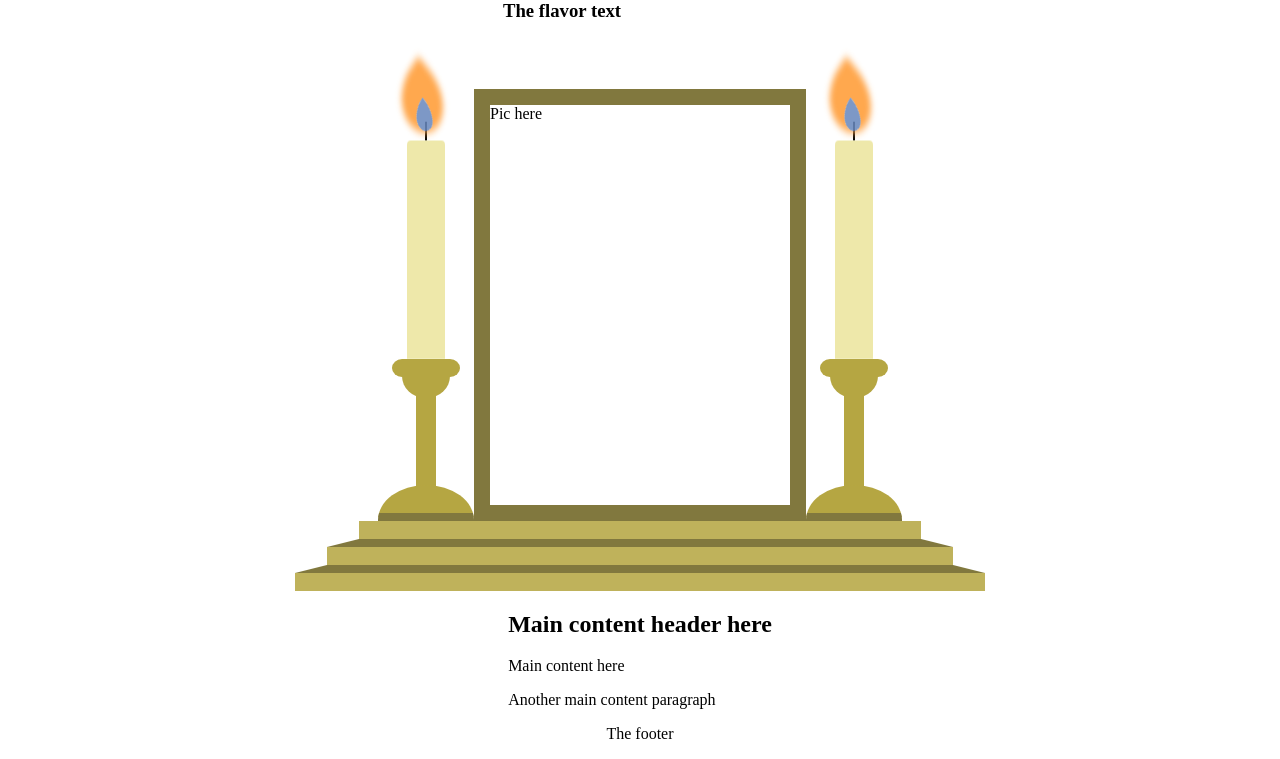
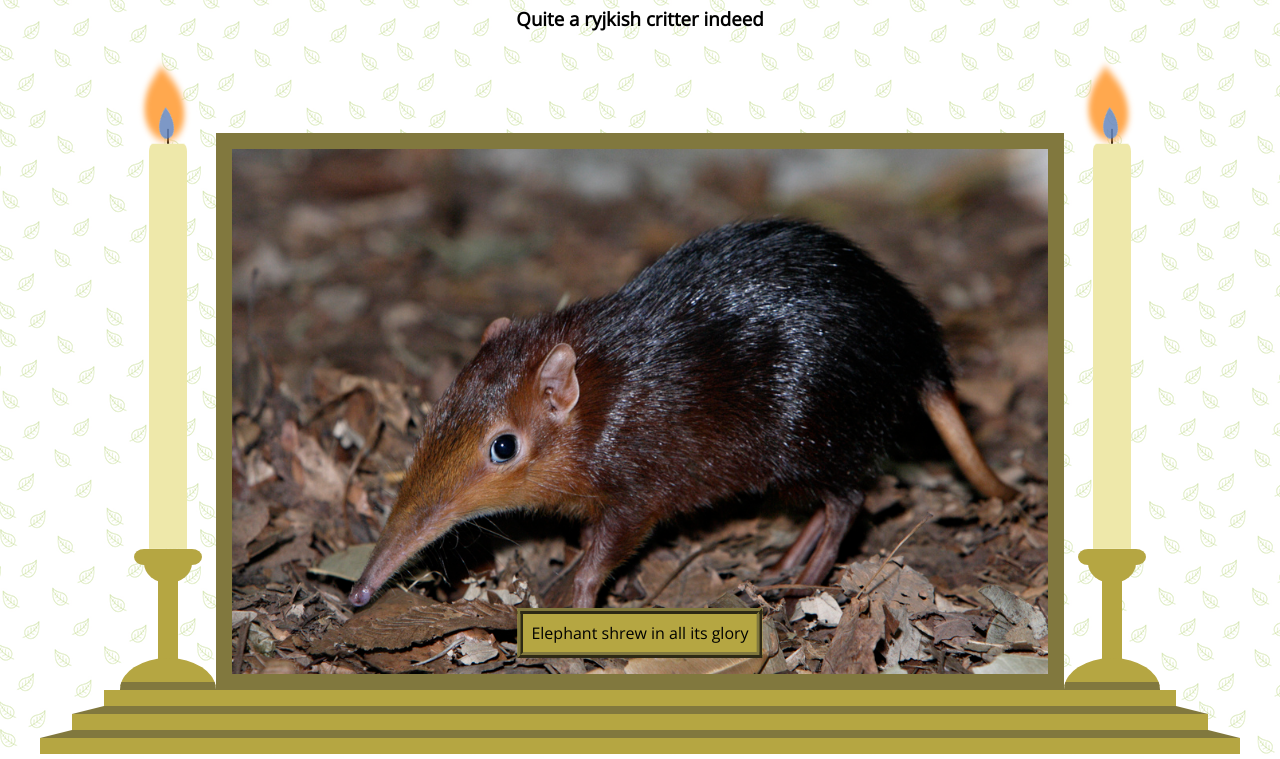
Before and after one commit to foresterr/fcc-tribute, a plain HTML site: page index.html in a window 1280 px wide. Shown: the part 88-847 px from the top of the page. Drawn offline with nearby package versions, Linux system fonts and the light colour scheme.

Commit message:
add images and wrap up the project

```diff
--- a/css/style.css
+++ b/css/style.css
@@ -1,29 +1,71 @@
+body {
+    background-color: pink;
+    background-image: url("../img/leaves.png");
+}
+
+h1, h2, h3 {
+    text-align: center;
+}
+
 .main-content {
+    font-family: 'Open Sans', sans-serif;
     display: flex;
     flex-direction: column;
     justify-content: flex-start;
     align-items: center;
 }
 
+.main-text {
+    width: 80%;
+}
+
 .image-area {
     font-size: 16px;
-    display: flex;
-    flex-direction: column;
-    justify-content: flex-start;
-    align-items: center;
-}
-
-.altar-top {
     display: flex;
     flex-direction: row;
     justify-content: center;
     align-items: flex-end;
 }
 
-.image {
-    width: 300px;
-    height: 400px;
+.altar-side {
+    display: flex;
+    flex-direction: column;
+    justify-items: flex-end;
+}
+
+.altar-left {
+    align-items: flex-end;
+}
+
+.altar-right {
+    align-items: flex-start;
+}
+
+.altar-center {
+    align-items: center;
+}
+
+.image-wrapper {
+    position: relative;
     border: 1em solid #81783e;
+    padding: 0;
+}
+
+.altar-plaque {
+    font-size: 16px;
+    position: absolute;
+    bottom: 1em;
+    left: 50%;
+    transform: translateX(-50%);
+    background-color: #b5a642;
+    border: 0.4em ridge #81783e;
+    padding: 0.5em;
+}
+
+.altar-image {
+    display: block;
+    max-width: 1024px;
+    width: 100%;
 }
 
 .altar-base {
@@ -34,29 +76,39 @@
 }
 
 .altar-base-step {
-    background-color: #b5a642dc;
+    background-color: #b5a642;
+    width: 100%;
     height: 1em;
-    padding: 1px;
+    border-bottom: 0.5em solid #81783e;
+    padding: 0.01px;
     background-clip: padding-box;
-    border-bottom: 0.5em solid #81783e;
+}
+
+.altar-base-step-left {
     border-left: 2em solid transparent;
+}
+
+.altar-base-step-right {
     border-right: 2em solid transparent;
 }
 
 .altar-base-step-1 {
-    width: 35em;
+    width: 7em;
 }
 .altar-base-step-2 {
-    width: 39em;
+    width: 9em;
 }
 .altar-base-step-3 {
-    width: 43em;
+    width: 11em;
+}
+
+.altar-base-bottom {
     border-bottom: 0;
 }
 
 .candle {
     width: 6em;
-    height: 30em;
+    height: 40em;
     display: flex;
     flex-direction: column;
     justify-content: flex-end;
@@ -65,27 +117,27 @@
 
 .holder-lip {
     width: 70%;
-    height: 4%;
+    height: 1.2em;
     border-radius: 15% 15% 15% 15% / 50% 50% 50% 50%;
 }
 
 .holder-cup {
     margin-top: -0.1em;
     width: 50%;
-    height: 5%;
+    height: 1.5em;
     border-radius: 0 0 50% 50% / 0 0 100% 100%;
 }
 
 .holder-stem {
     margin-top: -0.15em;
     width: 20%;
-    height: 20%;
+    height: 6em;
 }
 
 .holder-base {
     margin-top: -0.1em;
     width: 100%;
-    height: 6%;
+    height: 1.8em;
     border-bottom: 0.5em solid #81783e;
     border-radius: 50% 50% 0 0 / 100% 100% 0 0;
 }
@@ -96,7 +148,7 @@
 
 .wax {
     width: 40%;
-    height: 15em;
+    height: 80%;
     background-color: palegoldenrod;
     border-radius: 10% 10% 0 0 / 2% 2% 0 0;
     transform-origin: bottom;
@@ -105,7 +157,7 @@
 
 .flame-wrap {
     width: 100%;
-    height: 20%;
+    height: 6em;
     display: flex;
     flex-direction: column;
     justify-content: flex-end;
@@ -133,7 +185,7 @@
 
 @keyframes follow-wax {
     to {
-        transform: translateY(13em);
+        transform: translateY(23.8em);
     }
 }
 
--- a/index.html
+++ b/index.html
@@ -3,20 +3,22 @@
 <head>
     <title>FCC Tribute Page</title>
     <link rel="stylesheet" type="text/css" href="css/style.css">
+    <link href="https://fonts.googleapis.com/css?family=Open+Sans" rel="stylesheet">
 </head>
 
 <body>
-    <div class="main-content">
+    <script src="https://cdn.freecodecamp.org/testable-projects-fcc/v1/bundle.js"></script>
+    <div id="main" class="main-content">
         <header class="header">
-            <h1>
-                The header aka title
+            <h1 id="title">
+                Rufous Elephant Shrew
             </h1>
             <h3>
-                The flavor text
+                Quite a ryjkish critter indeed
             </h3>
         </header>
         <section class="image-area">
-            <div class="altar-top">
+            <div class="altar-side altar-left">
                 <div class="candle">
                     <div class="flame-wrap">
                         <div class="flame"></div>
@@ -28,7 +30,22 @@
                     <div class="holder holder-stem"></div>
                     <div class="holder holder-base"></div>
                 </div>
-                <div class="image">Pic here</div>
+                <div class="altar-base-step altar-base-step-left altar-base-step-1"></div>
+                <div class="altar-base-step altar-base-step-left altar-base-step-2"></div>
+                <div class="altar-base-step altar-base-bottom altar-base-step-left altar-base-step-3"></div>
+            </div>
+            <div class="altar-side altar-center">
+                <div id="img-div" class="image-wrapper">
+                    <img id="image" class="altar-image" src="img/rufous.jpg" alt="Rufous elephant shrew, port side view">
+                    <div class="altar-plaque" id="img-caption">
+                        Elephant shrew in all its glory
+                    </div>
+                </div>
+                <div class="altar-base-step"></div>
+                <div class="altar-base-step"></div>
+                <div class="altar-base-step altar-base-bottom "></div>
+            </div>
+            <div class="altar-side altar-right">
                 <div class="candle">
                     <div class="flame-wrap">
                         <div class="flame"></div>
@@ -40,24 +57,22 @@
                     <div class="holder holder-stem"></div>
                     <div class="holder holder-base"></div>
                 </div>
-            </div>
-            <div class="altar-base">
-                <div class="altar-base-step altar-base-step-1"></div>
-                <div class="altar-base-step altar-base-step-2"></div>
-                <div class="altar-base-step altar-base-step-3"></div>
+                <div class="altar-base-step altar-base-step-right altar-base-step-1"></div>
+                <div class="altar-base-step altar-base-step-right altar-base-step-2"></div>
+                <div class="altar-base-step altar-base-step-right altar-base-bottom altar-base-step-3"></div>
             </div>
         </section>
-        <section class="main-text">
+        <section id="tribute-info" class="main-text">
             <h2>
-                Main content header here
+                A tribute to a cute critter
             </h2>
             <p>
-                Main content here
+                The rufous elephant shrew, rufous sengi or East African long-eared elephant-shrew (<em>Elephantulus rufescens</em>) is a species of elephant shrew in the family Macroscelididae. Found in Ethiopia, Kenya, Somalia, South Sudan, Tanzania and Uganda, its natural habitats are dry savanna and subtropical or tropical dry shrubland. Click to <a id="tribute-link" href="https://en.wikipedia.org/wiki/Rufous_elephant_shrew" target="_blank">learn more boring facts about this fascinating animal</a>.
             </p>
             <p>
-                Another main content paragraph
+                More importantly, this species is a proud owner of an exceedingly fine proboscis, and also beadiness of its eyes is very high on a standardized beady-eyedness scale. For these important reasons, it is worth commemorating with this decorative altar shrine.
             </p>
         </section>
-        <footer class="footer">The footer</footer>
+        <footer class="footer">&copy;foresterr, 2018</footer>
     </div>
 </body>
```
Also changed, not shown: img/leaves.png (added), img/rufous.jpg (added).
